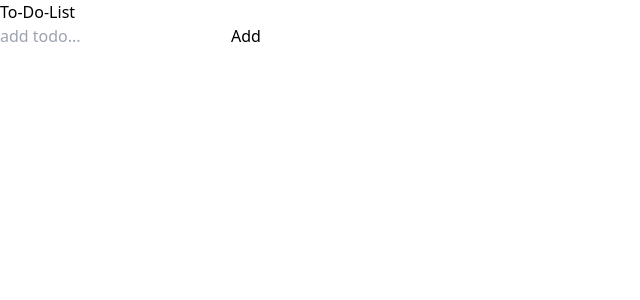
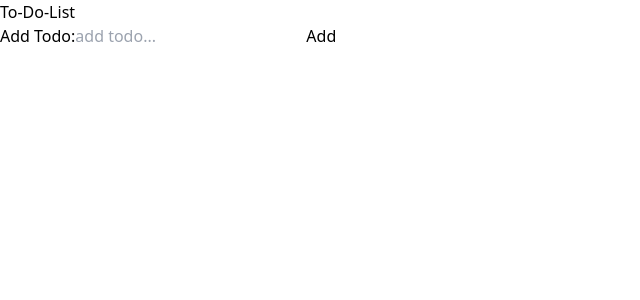
Before and after one commit to TahaZoabi/To-Do-List, a React (Vite) app: page / in a window 1280 px wide. Shown: the top 300 px of the page, without its empty margins (0-640 px from the left). Built offline with nearby package versions, Linux system fonts and the light colour scheme.

Commit message:
useRef, form and label

```diff
--- a/src/components/Input.jsx
+++ b/src/components/Input.jsx
@@ -1,35 +1,42 @@
-import { useContext, useState } from "react";
+import { useContext, useRef } from "react";
 import { GlobalContext } from "../Context/GlobalContext.jsx";
 
 function Input() {
-  const [todo, setTodo] = useState("");
+  const todo = useRef("");
   const { addTodo } = useContext(GlobalContext);
 
   function handleChange(e) {
-    setTodo(e.target.value);
+    todo.current = e.target.value;
   }
 
-  function handleClick() {
-    addTodo(todo);
-    setTodo("");
+  function handleClick(e) {
+    e.preventDefault();
+    if (todo.current.trim()) {
+      addTodo(todo.current);
+      todo.current = "";
+      e.target.elements[0].value = "";
+    }
   }
-
   return (
-    <div className="flex justify-center gap-2  items-center border-black-2 rounded">
+    <form
+      onSubmit={handleClick}
+      className="flex justify-center gap-2  items-center border-black-2 rounded"
+    >
+      <label htmlFor="todo-input" className="text-sm">
+        Add Todo:
+      </label>
       <input
-        value={todo}
+        id="todo-input"
+        ref={todo}
         onChange={handleChange}
         type="text"
         placeholder="add todo..."
         className="flex h-10 w-[400px] rounded-lg border border-input bg-white px-3 py-2 text-sm file:border-0  file:text-sm    focus-visible:outline-none focus-visible:ring-2 "
       />
-      <button
-        onClick={() => handleClick()}
-        className="bg-amber-100 py-2 px-4 rounded-lg border-none hover:bg-amber-300"
-      >
+      <button className="bg-amber-100 py-2 px-4 rounded-lg border-none hover:bg-amber-300">
         Add
       </button>
-    </div>
+    </form>
   );
 }
 
```
